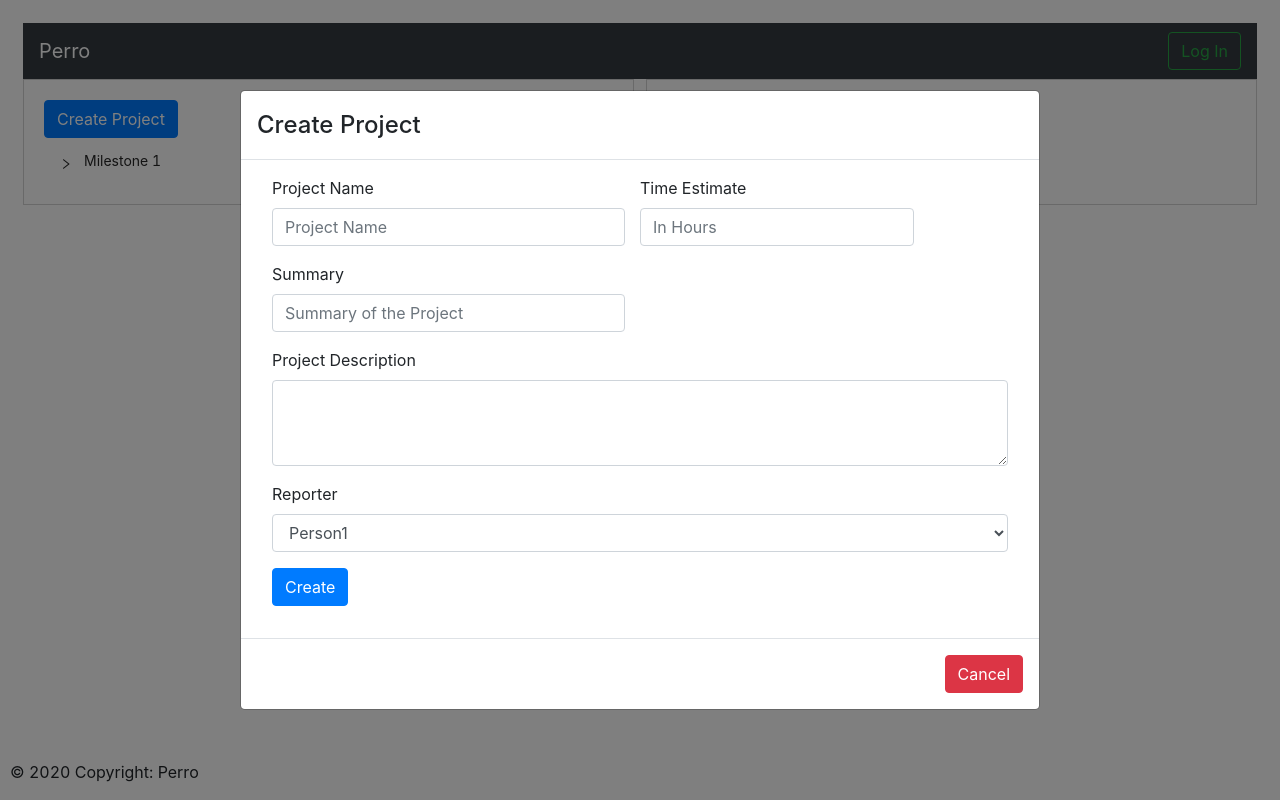
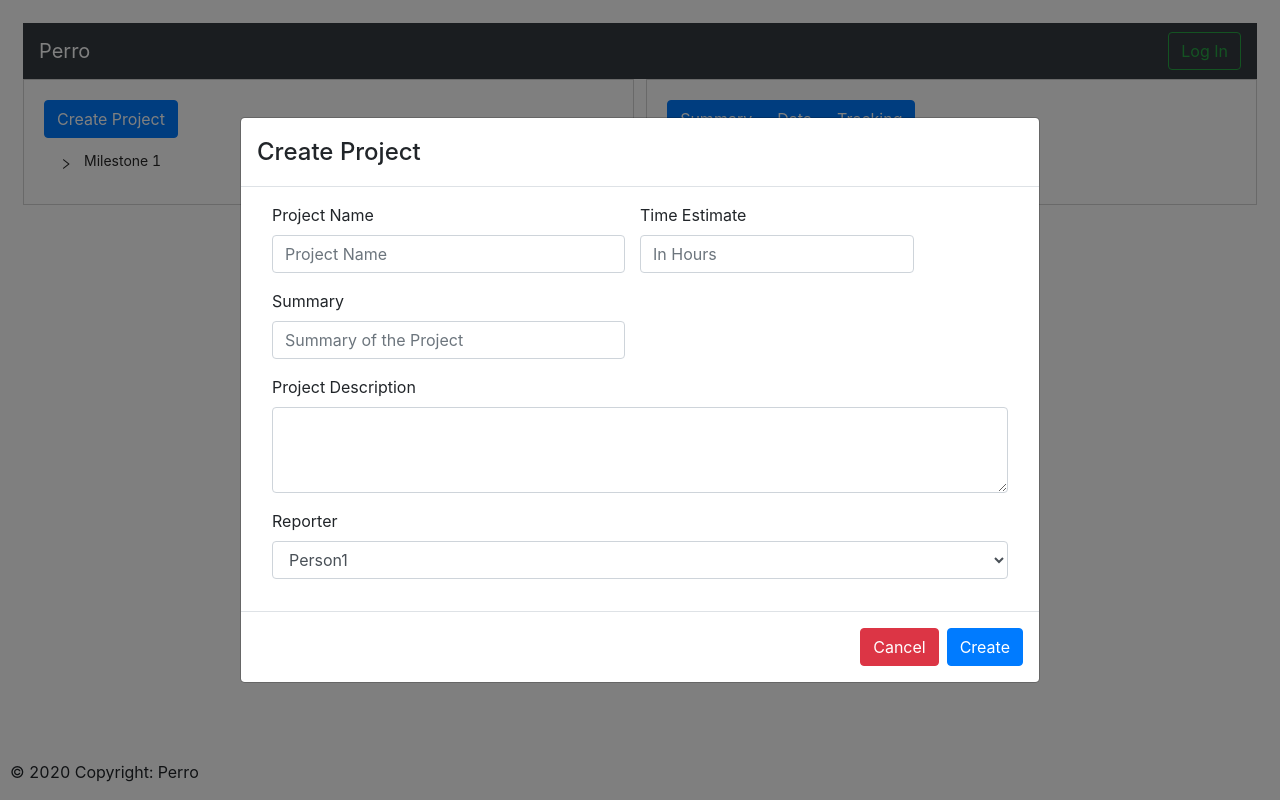
Before and after one commit to Jonesy22/Perro, a React (Create React App) app: page /tracking in a window 1280 px wide. Both pictures are taken after a click on the button "Create Project". Built offline with nearby package versions, Linux system fonts and the light colour scheme.

Commit message:
Changed button layout on input modal

```diff
--- a/src/components/InputModal.js
+++ b/src/components/InputModal.js
@@ -81,14 +81,12 @@ class InputModal extends Component{
                         <option>Person1</option>
                     </select>
                     </Form.Group>
-                    <Form.Group>
-                        <Button variant="primary" type="submit" onClick={this.props.onHide}>Create</Button>
-                    </Form.Group>
                 </Form>
                 </div>
             </Modal.Body>
             <Modal.Footer>
                 <Button variant="danger" onClick={this.props.onHide}>Cancel</Button>
+                <Button variant="primary" type="submit" onClick={this.props.onHide}>Create</Button>
             </Modal.Footer>
             </Modal>
         )
```
